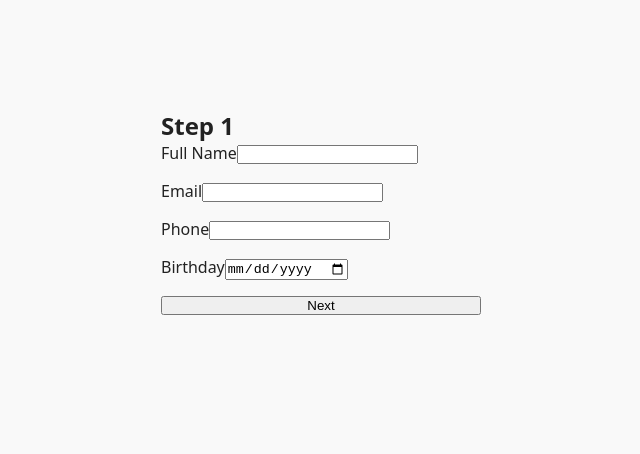
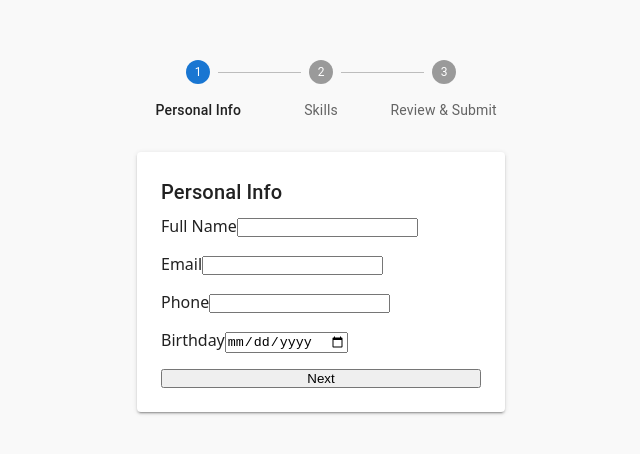
Before and after one commit to hosseinfti/chapar-form, a React (Vite) app: page / in a window 1280 px wide. Shown: the part 188-642 px from the top of the page, without its empty margins (319-959 px from the left). Built offline with nearby package versions, Linux system fonts and the light colour scheme.

Commit message:
feat(ui): implement MUI Stepper and layout for multi-step form

```diff
--- a/package.json
+++ b/package.json
@@ -10,7 +10,10 @@
     "preview": "vite preview"
   },
   "dependencies": {
+    "@emotion/react": "^11.14.0",
+    "@emotion/styled": "^11.14.0",
     "@hookform/resolvers": "^5.0.1",
+    "@mui/material": "^7.1.0",
     "axios": "^1.9.0",
     "dayjs": "^1.11.13",
     "react": "^19.1.0",
--- a/src/pages/MultiStepForm.tsx
+++ b/src/pages/MultiStepForm.tsx
@@ -2,20 +2,42 @@ import { useState } from "react";
 import Step1 from "../components/steps/Step1";
 import Step2 from "../components/steps/Step2";
 import Step3 from "../components/steps/Step3";
+import {
+  Box,
+  Step,
+  StepLabel,
+  Stepper,
+  Typography,
+  Paper,
+} from "@mui/material";
+
+const steps = ["Personal Info", "Skills", "Review & Submit"];
 
 export default function MultiStepForm() {
-  const [step, setStep] = useState(1);
+  const [step, setStep] = useState(0);
 
-  const next = () => setStep((s) => s + 1);
-  const prev = () => setStep((s) => s - 1);
+  const next = () => setStep((s) => Math.min(s + 1, steps.length - 1));
+  const prev = () => setStep((s) => Math.max(s - 1, 0));
 
   return (
-    <div style={{ padding: "2rem" }}>
-      <h2>Step {step}</h2>
+    <Box sx={{ maxWidth: 600, mx: "auto", mt: 6, px: 3 }}>
+      <Stepper activeStep={step} alternativeLabel>
+        {steps.map((label) => (
+          <Step key={label}>
+            <StepLabel>{label}</StepLabel>
+          </Step>
+        ))}
+      </Stepper>
 
-      {step === 1 && <Step1 onNext={next} />}
-      {step === 2 && <Step2 onNext={next} onBack={prev} />}
-      {step === 3 && <Step3 onBack={prev} />}
-    </div>
+      <Paper elevation={2} sx={{ p: 3, mt: 4 }}>
+        <Typography variant="h6" gutterBottom>
+          {steps[step]}
+        </Typography>
+
+        {step === 0 && <Step1 onNext={next} />}
+        {step === 1 && <Step2 onNext={next} onBack={prev} />}
+        {step === 2 && <Step3 onBack={prev} />}
+      </Paper>
+    </Box>
   );
 }
```
Also changed, not shown: 1 other file (tests, documents, lock files or other folders).
